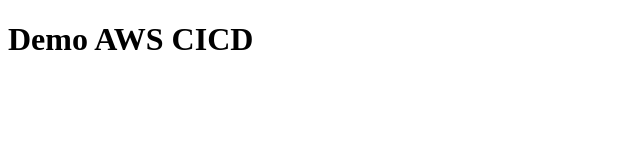
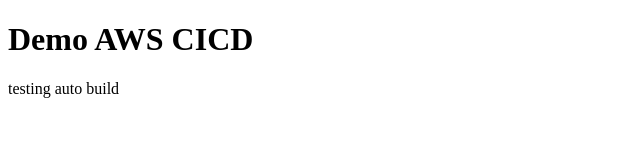
Before and after one commit to Naimat250/AWS--Projects, a plain HTML site: page index.html in a window 1280 px wide. Shown: the whole page, without its empty margins (0-640 px from the left). Drawn offline with Linux system fonts and the light colour scheme.

Commit message:
Testing auto build

```diff
--- a/index.html
+++ b/index.html
@@ -1,2 +1,3 @@
 <!DOCTYPE html>
 <h1>Demo AWS CICD </h1>
+<p>testing auto build</p>
```
